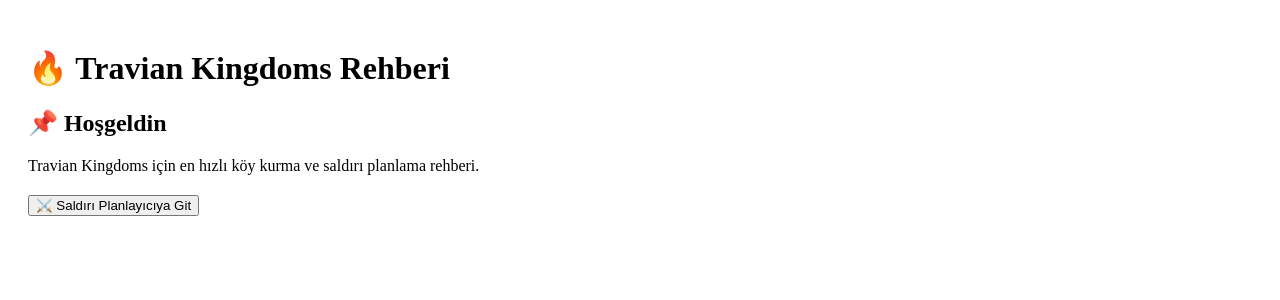
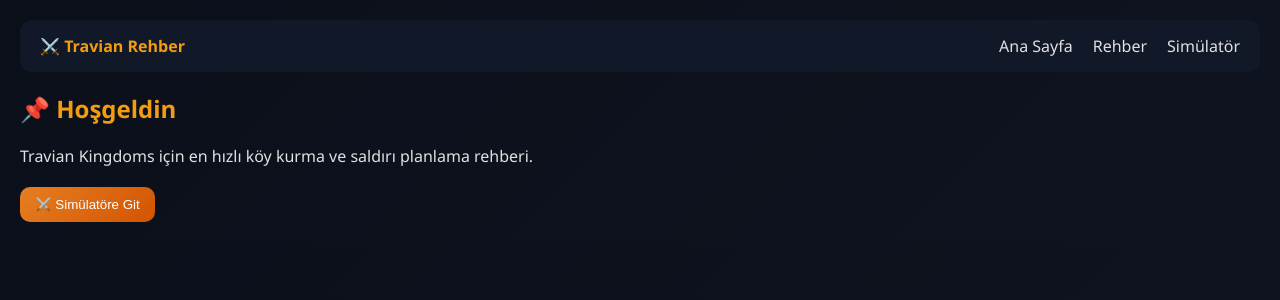
Before and after one commit to savxcan/travian-rehber, a Next.js app: page / in a window 1280 px wide. Shown: the top 300 px of the page. Built offline with nearby package versions, Linux system fonts and the light colour scheme.

Commit message:
V0.1 navigation system complete

```diff
--- a/src/app/globals.css
+++ b/src/app/globals.css
@@ -20,6 +20,12 @@
   color: #f39c12;
 }
 
+/* Link */
+a {
+  color: #e0e0e0;
+  text-decoration: none;
+}
+
 /* Buton */
 .btn {
   background: linear-gradient(135deg, #e67e22, #d35400);
@@ -28,4 +34,10 @@
   border-radius: 10px;
   color: white;
   cursor: pointer;
+  transition: 0.3s;
 }
+
+.btn:hover {
+  transform: translateY(-2px);
+  box-shadow: 0 5px 15px rgba(230, 126, 34, 0.4);
+}
--- a/src/app/layout.tsx
+++ b/src/app/layout.tsx
@@ -1,3 +1,12 @@
+import "./globals.css"
+import Navbar from "../components/Navbar"
+import type { Metadata } from "next"
+
+export const metadata: Metadata = {
+  title: "Travian Kingdoms Rehberi",
+  description: "Travian rehber ve araç platformu",
+}
+
 export default function RootLayout({
   children,
 }: {
@@ -5,12 +14,17 @@
 }) {
   return (
     <html lang="tr">
-      <body>
-        <div style={{padding: "20px"}}>
-          <header style={{marginBottom: "20px"}}>
-            <h1>🔥 Travian Kingdoms Rehberi</h1>
-          </header>
-
+      <body
+        style={{
+          margin: 0,
+          padding: 0,
+          background: "linear-gradient(135deg, #0a0f1a, #0f1420)",
+          color: "#e0e0e0",
+          fontFamily: "Segoe UI, sans-serif"
+        }}
+      >
+        <div style={{ padding: "20px" }}>
+          <Navbar />
           {children}
         </div>
       </body>
--- a/src/app/page.tsx
+++ b/src/app/page.tsx
@@ -1,4 +1,10 @@
+"use client"
+
+import { useRouter } from "next/navigation"
+
 export default function Home() {
+  const router = useRouter()
+
   return (
     <main>
       <h2>📌 Hoşgeldin</h2>
@@ -8,7 +14,9 @@
       </p>
 
       <div style={{marginTop: "20px"}}>
-        <button className="btn">⚔️ Saldırı Planlayıcıya Git</button>
+        <button className="btn" onClick={() => router.push("/simulator")}>
+          ⚔️ Simülatöre Git
+        </button>
       </div>
     </main>
   )
--- /dev/null
+++ b/src/components/Navbar.tsx
@@ -0,0 +1,27 @@
+"use client"
+
+import Link from "next/link"
+
+export default function Navbar() {
+  return (
+    <nav style={{
+      display: "flex",
+      justifyContent: "space-between",
+      alignItems: "center",
+      padding: "15px 20px",
+      background: "#111827",
+      borderRadius: "12px",
+      marginBottom: "20px"
+    }}>
+      <div style={{fontWeight: "bold", color: "#f39c12"}}>
+        ⚔️ Travian Rehber
+      </div>
+
+      <div style={{display: "flex", gap: "20px"}}>
+        <Link href="/">Ana Sayfa</Link>
+        <Link href="/rehber">Rehber</Link>
+        <Link href="/simulator">Simülatör</Link>
+      </div>
+    </nav>
+  )
+}
```
Also changed, not shown: src/app/rehber/page.tsx (added, +8 -0 lines), src/app/simulator/page.tsx (added, +8 -0 lines).
